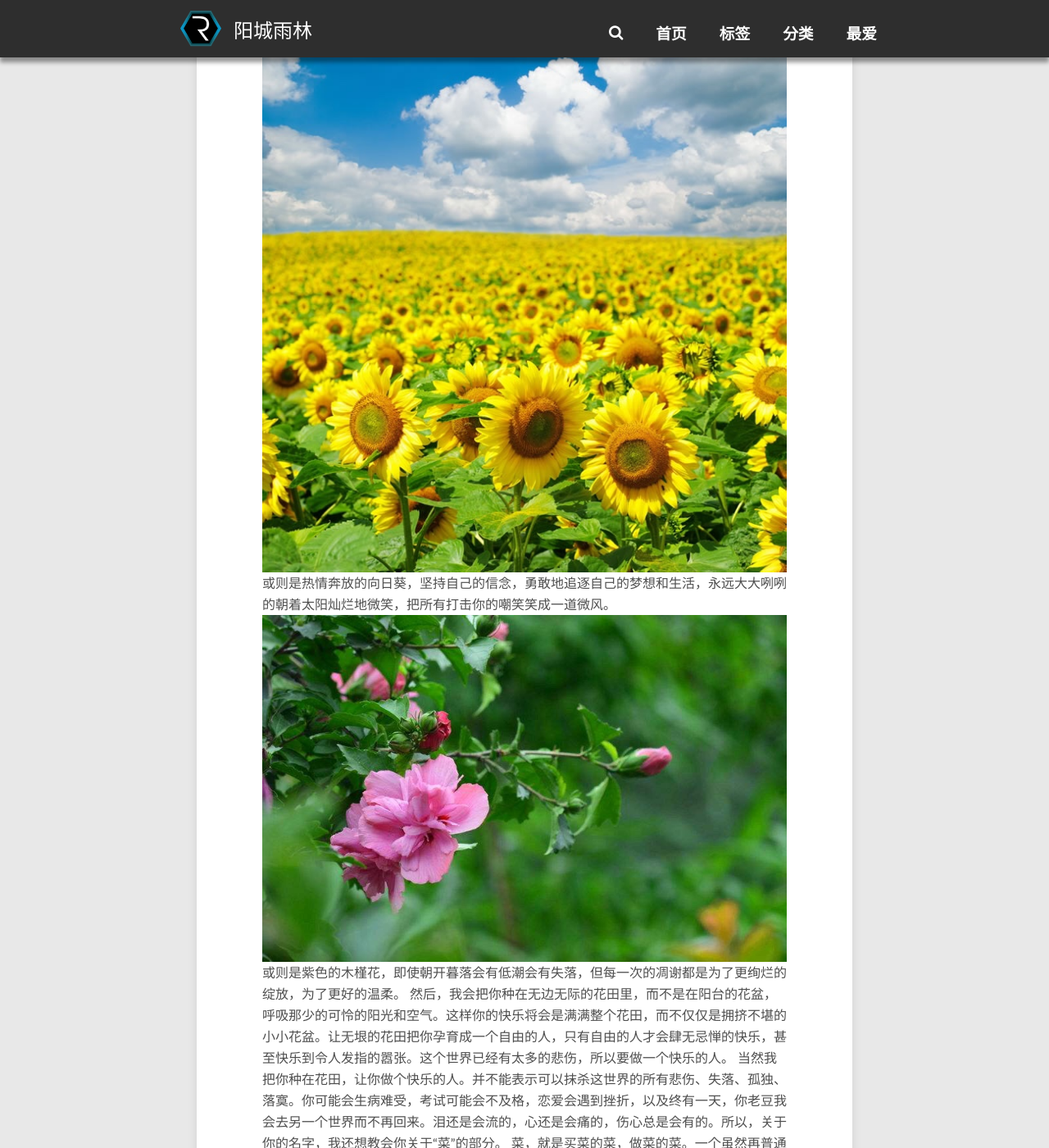
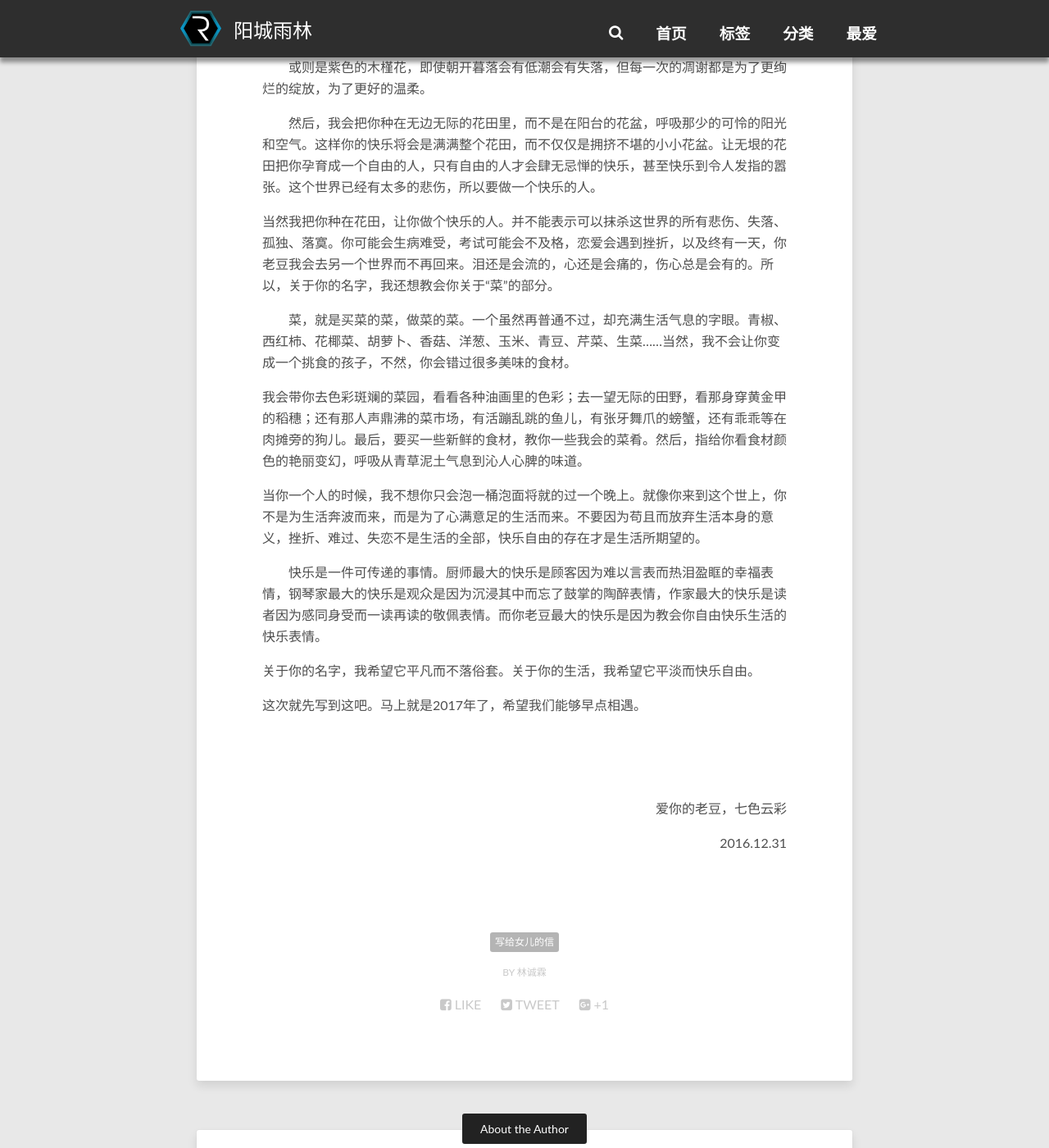
Before and after one commit to icielo/icielo.github.com, a Jekyll site: the page built from _posts/2016-12-31-你的名字.md, in a window 1280 px wide and 1400 px high, scrolled down 1178 px. Shown: the whole window at 82% size. Built offline with Jekyll 4.4.1, drawn with Linux system fonts in a browser that asks for light colours; some of the changed text lies outside the part shown.

Commit message:
Update 2016-12-31-你的名字.md

```diff
--- a/_posts/2016-12-31-你的名字.md
+++ b/_posts/2016-12-31-你的名字.md
@@ -6,28 +6,72 @@ tags: [写给女儿的信]
 categories: [文章]
 ---
 
-花菜:
-嗨，你好。展信佳！
-给你写信的这个时候，我都还不认识你，当然你也不认识我。因为你还并没有出生，甚至我都还没遇到你母亲。不知道她漂不漂亮，笑起来的时候甜不甜，会不会给你遗传两个小酒窝，哈哈。
-现在给你写信其实早的不是一点点，心里就有点意识自己是不是个神经病，可能别人也会这么觉得。但是，如果你思念一个人，就要给她写信，让她知道，这是一件很正常很符合逻辑的事情。就像你咬到一口辣椒，不喝水是很难受，想说的话憋在心里也是很难受的。所以，我想要给你写信。
-既然是写信，那就应该有收件人。所以，给你想个名字也算是件很严肃认真的事情。啊，别忽闪忽闪你的大眼睛，受不了卖萌杀。啊，也别好奇为什么是大眼睛，因为大眼睛是显性遗传，所以假定你母亲是个大眼睛。好了，让我好好写写信，不然，可能天亮都写不完。
-写信之前，我是有胡乱给你想了些许个名字。但是，我都不喜欢，我想你也不会喜欢，所以，你的大名还是暂且阁下，只能用用你的小名来写这封信。千万别嫌弃，小名虽然是无意中想到的，但也是经历一段时间的搜肠刮肚。
-为什么叫花菜呢？因为她喜欢花，当然还有我们，他们，大家。人生是道单行道，是那种你的驾照即使还有十二分也无法逆行的单行道。既然来了，那当然是要如花儿一般绚丽多彩，还要是如夏花一般肆无忌惮，人见人爱，花见花开。
-<img src="http://www.lezic.com/images/文章/写给女儿的信/你的名字/文心兰.jpg" alt="">
-我希望你是一朵轻快的文心兰，有一条明亮漂亮的黄色舞裙，踮着脚尖高举着双手，做一个轻盈快乐的舞者。
-<img src="http://www.lezic.com/images/文章/写给女儿的信/你的名字/向日葵.jpg" alt="">
-或则是热情奔放的向日葵，坚持自己的信念，勇敢地追逐自己的梦想和生活，永远大大咧咧的朝着太阳灿烂地微笑，把所有打击你的嘲笑笑成一道微风。
-<img src="http://www.lezic.com/images/文章/写给女儿的信/你的名字/木槿花.jpg" alt="">
-或则是紫色的木槿花，即使朝开暮落会有低潮会有失落，但每一次的凋谢都是为了更绚烂的绽放，为了更好的温柔。
-然后，我会把你种在无边无际的花田里，而不是在阳台的花盆，呼吸那少的可怜的阳光和空气。这样你的快乐将会是满满整个花田，而不仅仅是拥挤不堪的小小花盆。让无垠的花田把你孕育成一个自由的人，只有自由的人才会肆无忌惮的快乐，甚至快乐到令人发指的嚣张。这个世界已经有太多的悲伤，所以要做一个快乐的人。
-当然我把你种在花田，让你做个快乐的人。并不能表示可以抹杀这世界的所有悲伤、失落、孤独、落寞。你可能会生病难受，考试可能会不及格，恋爱会遇到挫折，以及终有一天，你老豆我会去另一个世界而不再回来。泪还是会流的，心还是会痛的，伤心总是会有的。所以，关于你的名字，我还想教会你关于“菜”的部分。
-菜，就是买菜的菜，做菜的菜。一个虽然再普通不过，却充满生活气息的字眼。青椒、西红柿、花椰菜、胡萝卜、香菇、洋葱、玉米、青豆、芹菜、生菜……当然，我不会让你变成一个挑食的孩子，不然，你会错过很多美味的食材。
-我会带你去色彩斑斓的菜园，看看各种油画里的色彩；去一望无际的田野，看那身穿黄金甲的稻穗；还有那人声鼎沸的菜市场，有活蹦乱跳的鱼儿，有张牙舞爪的螃蟹，还有乖乖等在肉摊旁的狗儿。最后，要买一些新鲜的食材，教你一些我会的菜肴。然后，指给你看食材颜色的艳丽变幻，呼吸从青草泥土气息到沁人心脾的味道。
-当你一个人的时候，我不想你只会泡一桶泡面将就的过一个晚上。就像你来到这个世上，你不是为生活奔波而来，而是为了心满意足的生活而来。不要因为苟且而放弃生活本身的意义，挫折、难过、失恋不是生活的全部，快乐自由的存在才是生活所期望的。
-快乐是一件可传递的事情。厨师最大的快乐是顾客因为难以言表而热泪盈眶的幸福表情，钢琴家最大的快乐是观众是因为沉浸其中而忘了鼓掌的陶醉表情，作家最大的快乐是读者因为感同身受而一读再读的敬佩表情。而你老豆最大的快乐是因为教会你自由快乐生活的快乐表情。
-关于你的名字，我希望它平凡而不落俗套。关于你的生活，我希望它平淡而快乐自由。
-这次就先写到这吧。马上就是2017年了，希望我们能够早点相遇。
-
-
-爱你的老豆，七色云彩
-2016.12.31
+<p>
+    花菜:
+</p>
+<p style="text-indent: 2em;">
+    嗨，你好。展信佳！
+</p>
+<p style="text-indent: 2em;">
+    给你写信的这个时候，我都还不认识你，当然你也不认识我。因为你还并没有出生，甚至我都还没遇到你母亲。不知道她漂不漂亮，笑起来的时候甜不甜，会不会给你遗传两个小酒窝，哈哈。
+</p>
+<p>
+    现在给你写信其实早的不是一点点，心里就有点意识自己是不是个神经病，可能别人也会这么觉得。但是，如果你思念一个人，就要给她写信，让她知道，这是一件很正常很符合逻辑的事情。就像你咬到一口辣椒，不喝水是很难受，想说的话憋在心里也是很难受的。所以，我想要给你写信。
+</p>
+<p style="text-indent: 2em;">
+    既然是写信，那就应该有收件人。所以，给你想个名字也算是件很严肃认真的事情。啊，别忽闪忽闪你的大眼睛，受不了卖萌杀。啊，也别好奇为什么是大眼睛，因为大眼睛是显性遗传，所以假定你母亲是个大眼睛。好了，让我好好写写信，不然，可能天亮都写不完。
+</p>
+<p style="text-indent: 2em;">
+    写信之前，我是有胡乱给你想了些许个名字。但是，我都不喜欢，我想你也不会喜欢，所以，你的大名还是暂且阁下，只能用用你的小名来写这封信。千万别嫌弃，小名虽然是无意中想到的，但也是经历一段时间的搜肠刮肚。
+</p>
+<p>
+    为什么叫花菜呢？因为她喜欢花，当然还有我们，他们，大家。人生是道单行道，是那种你的驾照即使还有十二分也无法逆行的单行道。既然来了，那当然是要如花儿一般绚丽多彩，还要是如夏花一般肆无忌惮，人见人爱，花见花开。
+</p>
+<p>
+    我希望你是一朵轻快的文心兰，有一条明亮漂亮的黄色舞裙，踮着脚尖高举着双手，做一个轻盈快乐的舞者。
+</p>
+<p style="text-indent: 2em;">
+    或则是热情奔放的向日葵，坚持自己的信念，勇敢地追逐自己的梦想和生活，永远大大咧咧的朝着太阳灿烂地微笑，把所有打击你的嘲笑笑成一道微风。<br/>
+</p>
+<p style="text-indent: 2em;">
+    或则是紫色的木槿花，即使朝开暮落会有低潮会有失落，但每一次的凋谢都是为了更绚烂的绽放，为了更好的温柔。
+</p>
+<p style="text-indent: 2em;">
+    然后，我会把你种在无边无际的花田里，而不是在阳台的花盆，呼吸那少的可怜的阳光和空气。这样你的快乐将会是满满整个花田，而不仅仅是拥挤不堪的小小花盆。让无垠的花田把你孕育成一个自由的人，只有自由的人才会肆无忌惮的快乐，甚至快乐到令人发指的嚣张。这个世界已经有太多的悲伤，所以要做一个快乐的人。
+</p>
+<p>
+    当然我把你种在花田，让你做个快乐的人。并不能表示可以抹杀这世界的所有悲伤、失落、孤独、落寞。你可能会生病难受，考试可能会不及格，恋爱会遇到挫折，以及终有一天，你老豆我会去另一个世界而不再回来。泪还是会流的，心还是会痛的，伤心总是会有的。所以，关于你的名字，我还想教会你关于“菜”的部分。
+</p>
+<p style="text-indent: 2em;">
+    菜，就是买菜的菜，做菜的菜。一个虽然再普通不过，却充满生活气息的字眼。青椒、西红柿、花椰菜、胡萝卜、香菇、洋葱、玉米、青豆、芹菜、生菜……当然，我不会让你变成一个挑食的孩子，不然，你会错过很多美味的食材。
+</p>
+<p>
+    我会带你去色彩斑斓的菜园，看看各种油画里的色彩；去一望无际的田野，看那身穿黄金甲的稻穗；还有那人声鼎沸的菜市场，有活蹦乱跳的鱼儿，有张牙舞爪的螃蟹，还有乖乖等在肉摊旁的狗儿。最后，要买一些新鲜的食材，教你一些我会的菜肴。然后，指给你看食材颜色的艳丽变幻，呼吸从青草泥土气息到沁人心脾的味道。
+</p>
+<p>
+    当你一个人的时候，我不想你只会泡一桶泡面将就的过一个晚上。就像你来到这个世上，你不是为生活奔波而来，而是为了心满意足的生活而来。不要因为苟且而放弃生活本身的意义，挫折、难过、失恋不是生活的全部，快乐自由的存在才是生活所期望的。
+</p>
+<p style="text-indent: 2em;">
+    快乐是一件可传递的事情。厨师最大的快乐是顾客因为难以言表而热泪盈眶的幸福表情，钢琴家最大的快乐是观众是因为沉浸其中而忘了鼓掌的陶醉表情，作家最大的快乐是读者因为感同身受而一读再读的敬佩表情。而你老豆最大的快乐是因为教会你自由快乐生活的快乐表情。
+</p>
+<p>
+    关于你的名字，我希望它平凡而不落俗套。关于你的生活，我希望它平淡而快乐自由。
+</p>
+<p>
+    这次就先写到这吧。马上就是2017年了，希望我们能够早点相遇。
+</p>
+<p>
+    <br/>
+</p>
+<p>
+    <br/>
+</p>
+<p style="text-align: right;">
+    &nbsp; &nbsp; &nbsp; &nbsp;爱你的老豆，七色云彩
+</p>
+<p style="text-align: right;">
+    <span style="text-indent: 2em;">2016.12.31</span>
+</p>
+<p>
+    <br/>
+</p>
```
